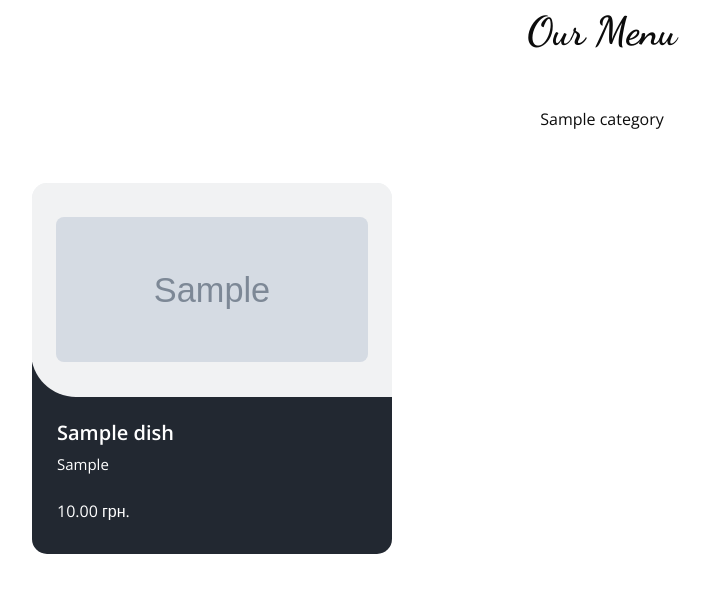
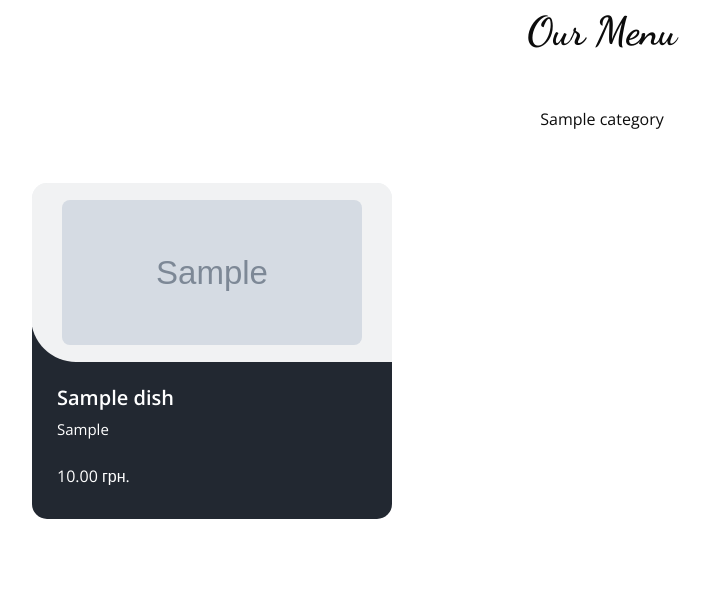
Before and after one commit to necrodermius/Sklad_monet, a Django app: page /menu in a window 1280 px wide. Shown: the part 191-793 px from the top of the page, without its empty margins (38-747 px from the left). Run offline with Django 5.2, Linux system fonts and the light colour scheme; tables that the repository leaves empty hold one stand-in row (values such as "Sample post"); grey boxes marked "Sample" are stand-in pictures; some libraries are stand-ins or nearby versions.

Commit message:
update styles

```diff
--- a/restaurant/templates/restaurant/menu.html
+++ b/restaurant/templates/restaurant/menu.html
@@ -58,8 +58,8 @@ Menu
         <div class="col-sm-6 col-lg-4 all {{ dish.category.id }}">
           <div class="box">
             <div>
-              <div class="img-box">
-                <img src="{{ dish.image.url }}" alt="" style="width: 100%; height: auto; border-radius: 8px; object-fit: cover; transition: transform 0.3s ease;">
+              <div class="img-box" style="max-height: 180px;">
+                <img src="{{ dish.image.url }}" alt="" style="width: 300px; height: 260px; border-radius: 8px; object-fit: cover;">
               </div>
               <div class="detail-box">
                 <h5>
```
